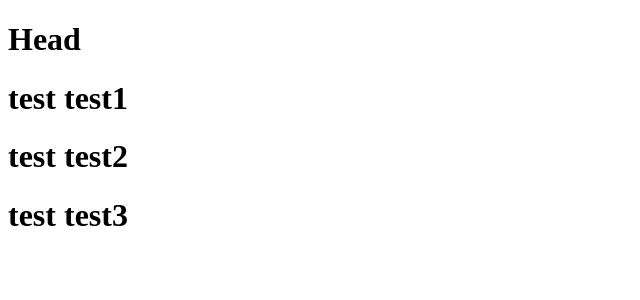
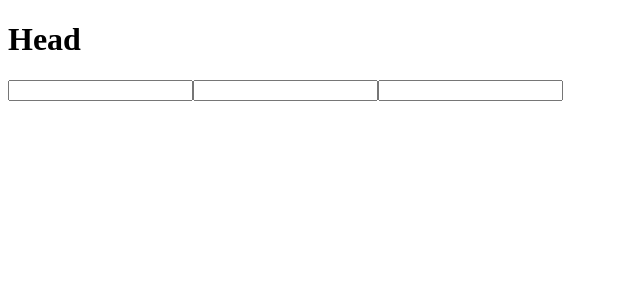
Before and after one commit to esgameco/typing-trainer, a React (Create React App) app in the folder typing-trainer/: page / in a window 1280 px wide. Shown: the top 300 px of the page, without its empty margins (0-640 px from the left). Built offline with nearby package versions, Linux system fonts and the light colour scheme.

Commit message:
Added input and validation

```diff
--- /dev/null
+++ b/typing-trainer/src/components/input/index.tsx
@@ -0,0 +1,3 @@
+import Input from './input'
+
+export default Input
--- /dev/null
+++ b/typing-trainer/src/components/input/input.tsx
@@ -0,0 +1,57 @@
+import React from 'react'
+
+import {validateInput} from './validator'
+
+type InputProps = {
+    content: string;
+};
+
+type InputState = {
+    current: string;
+    index: number;
+};
+
+class Input extends React.Component<InputProps, InputState> {
+    constructor(props: InputProps) {
+        super(props);
+
+        // Binds 'this' to the function
+        // Required for onInput
+        this.inputChanged = this.inputChanged.bind(this);
+    }
+
+    state: InputState = {
+        current: '',
+        index: 0,
+    }
+
+    inputChanged(ev: React.FormEvent<HTMLInputElement>) {
+        // Changes target type so that value can be accessed
+        const target = ev.target as HTMLInputElement;
+        const letter = target.value[target.value.length-1];
+
+        // Only change current input if the letter is correct
+        if (validateInput(this.props.content, letter, this.state.index)) {
+            this.setState({
+                current: this.state.current + letter,
+                index: this.state.index + 1,
+            });
+        }
+        // Otherwise,
+        else {
+            console.log('Incorrect: Expected', this.props.content[this.state.index], 'and got', letter);
+        }
+
+        // TODO: Do something when finished
+        if (this.state.index === this.props.content.length-1)
+            console.log(this.props.content, 'finished.')
+    }
+
+    render() {
+        return (
+            <input type="text" value={this.state.current} onInput={this.inputChanged}></input>
+        );
+    }
+}
+
+export default Input
--- /dev/null
+++ b/typing-trainer/src/components/input/validator.tsx
@@ -0,0 +1,6 @@
+// Checks whether a letter is equal to the correct letter
+export const validateInput = (correct: string, letter: string, index: number): boolean => {
+    return letter === correct[index];
+};
+
+// TODO: Add socket.io call to server to validate
--- a/typing-trainer/src/components/trainer/trainer.tsx
+++ b/typing-trainer/src/components/trainer/trainer.tsx
@@ -1,28 +1,15 @@
 import React from 'react'
+
+import Input from '../input'
 
 type TrainerProps = {
     content: string;
 };
 
-type TrainerState = {
-    input: string;
-};
-
-class Trainer extends React.Component<TrainerProps, TrainerState> {
-    // Secondary state type setting
-    state: TrainerState = {
-        input: ''
-    };
-
-    componentDidMount() {
-        this.setState({
-            input: 'test'
-        });
-    }
-
+class Trainer extends React.Component<TrainerProps> {
     render() {
         return (
-            <h1>{this.state.input} {this.props.content}</h1>
+            <Input content={this.props.content}></Input>
         );
     }
 }
```
